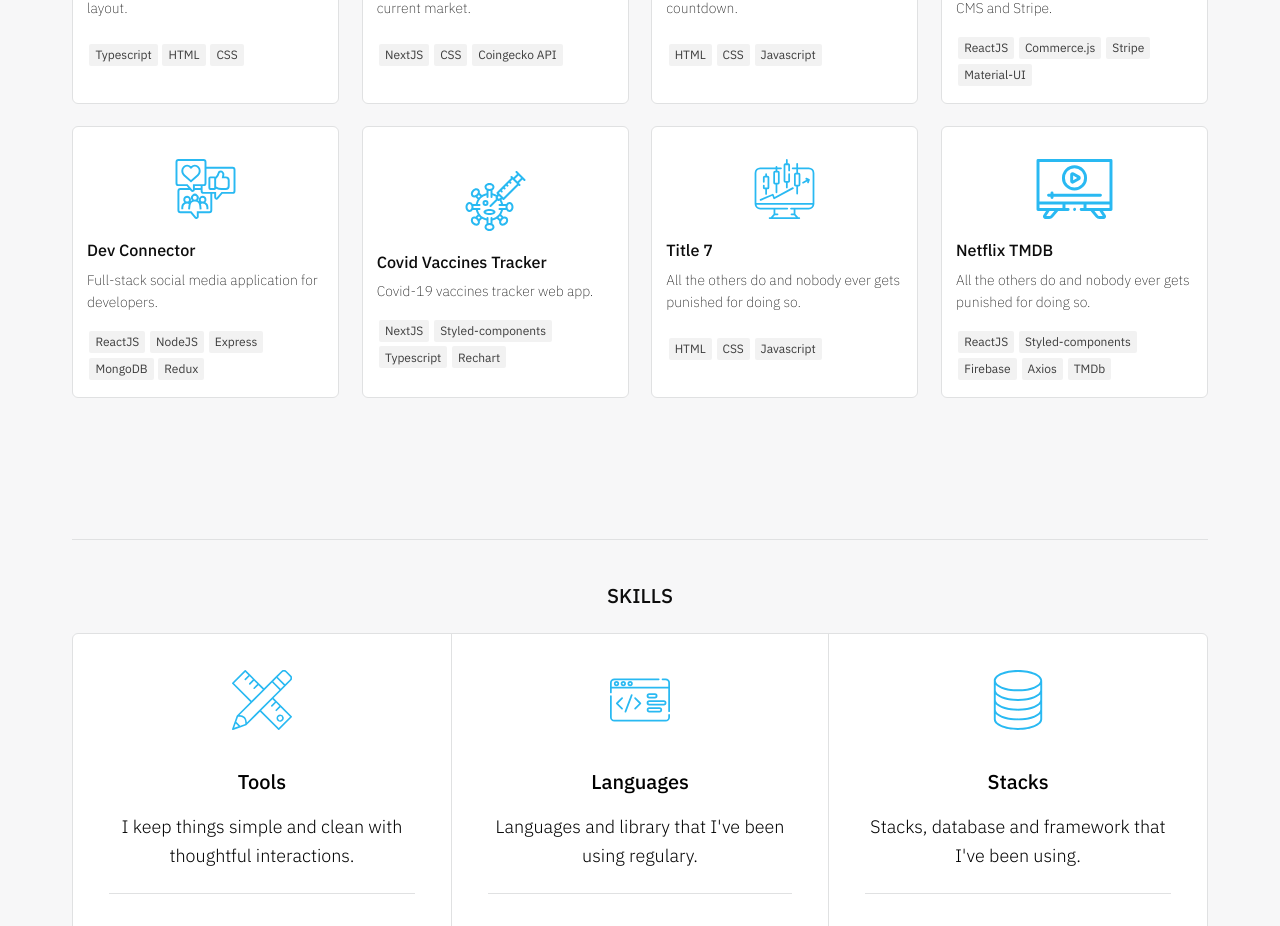
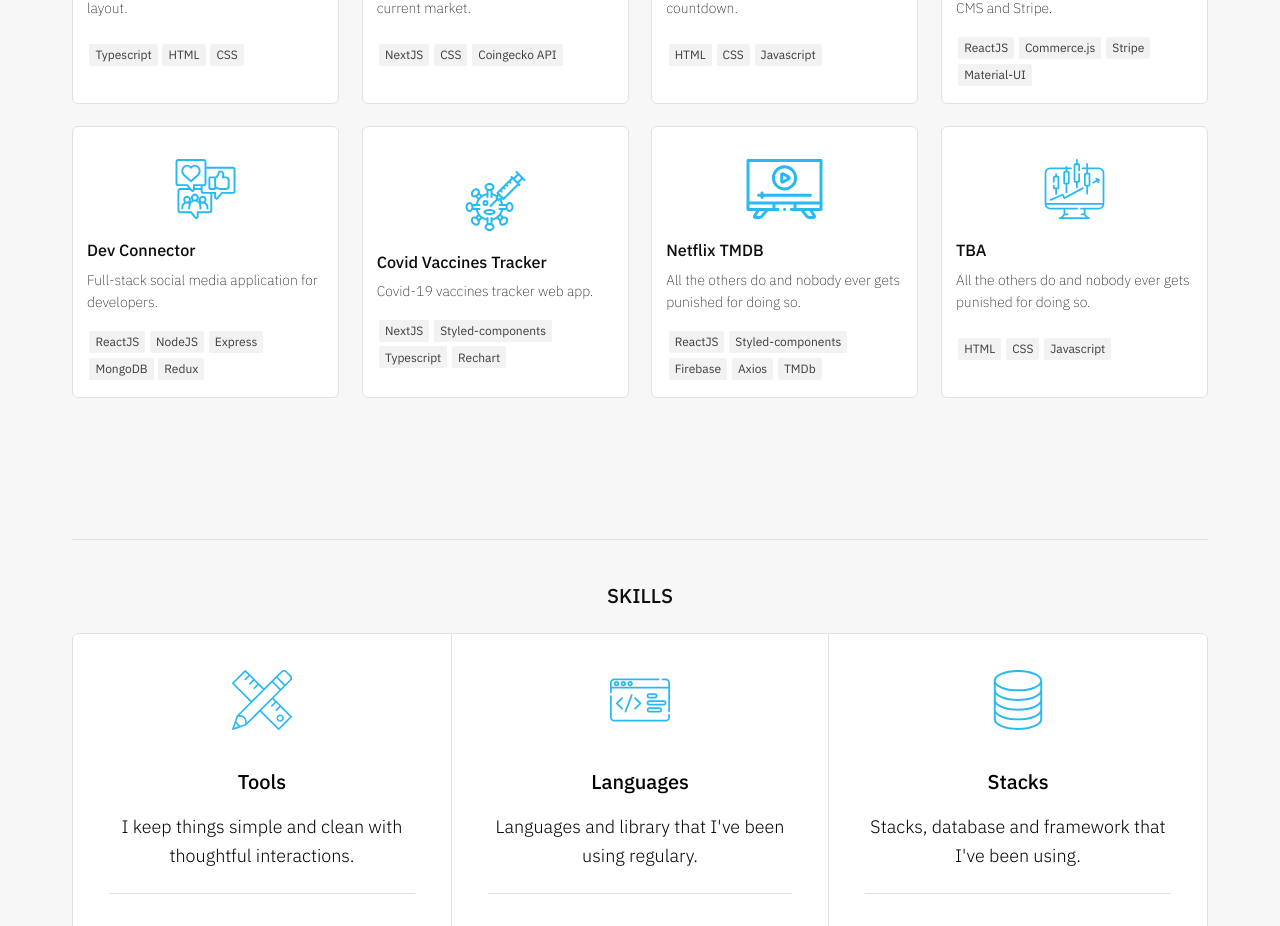
Before and after one commit to topphestmark/portfolio1, a React (Create React App) app: page / in a window 1280 px wide. Shown: the part 1860-2786 px from the top of the page. Built offline with nearby package versions, Linux system fonts and the light colour scheme.

Commit message:
Project card position

```diff
--- a/src/pages/Projects/data.js
+++ b/src/pages/Projects/data.js
@@ -58,15 +58,6 @@ export const projects = [
   },
   {
     id: "7",
-    icon: stock,
-    title: "Title 7",
-    description:
-      "All the others do and nobody ever gets punished for doing so.",
-    stack: ["HTML", "CSS", "Javascript"],
-    link: "/",
-  },
-  {
-    id: "8",
     icon: streaming,
     title: "Netflix TMDB",
     description:
@@ -74,4 +65,13 @@ export const projects = [
     stack: ["ReactJS", "Styled-components", "Firebase", "Axios", "TMDb"],
     link: "https://netflix-tmdb.firebaseapp.com",
   },
+  {
+    id: "8",
+    icon: stock,
+    title: "TBA",
+    description:
+      "All the others do and nobody ever gets punished for doing so.",
+    stack: ["HTML", "CSS", "Javascript"],
+    link: "/",
+  },
 ];
```
Also changed, not shown: 1 other file (tests, documents, lock files or other folders).
